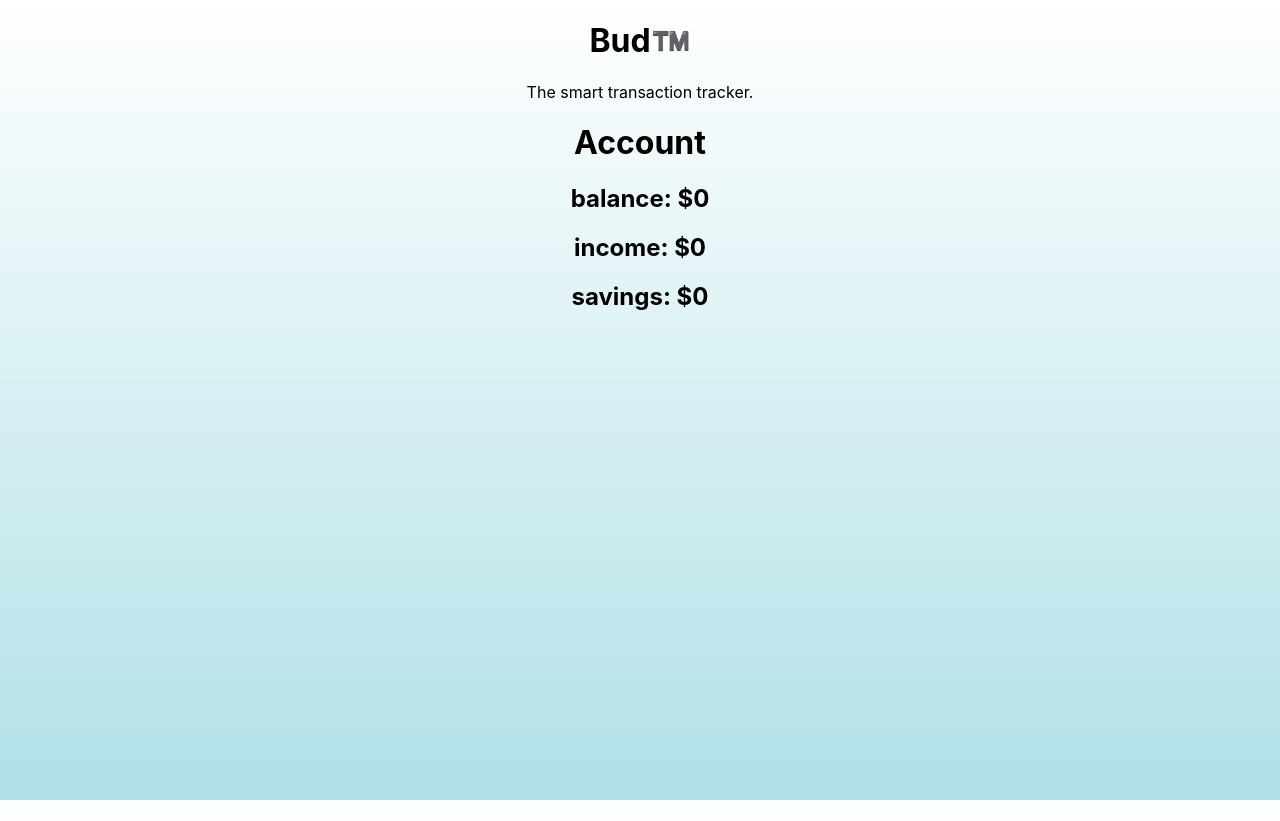
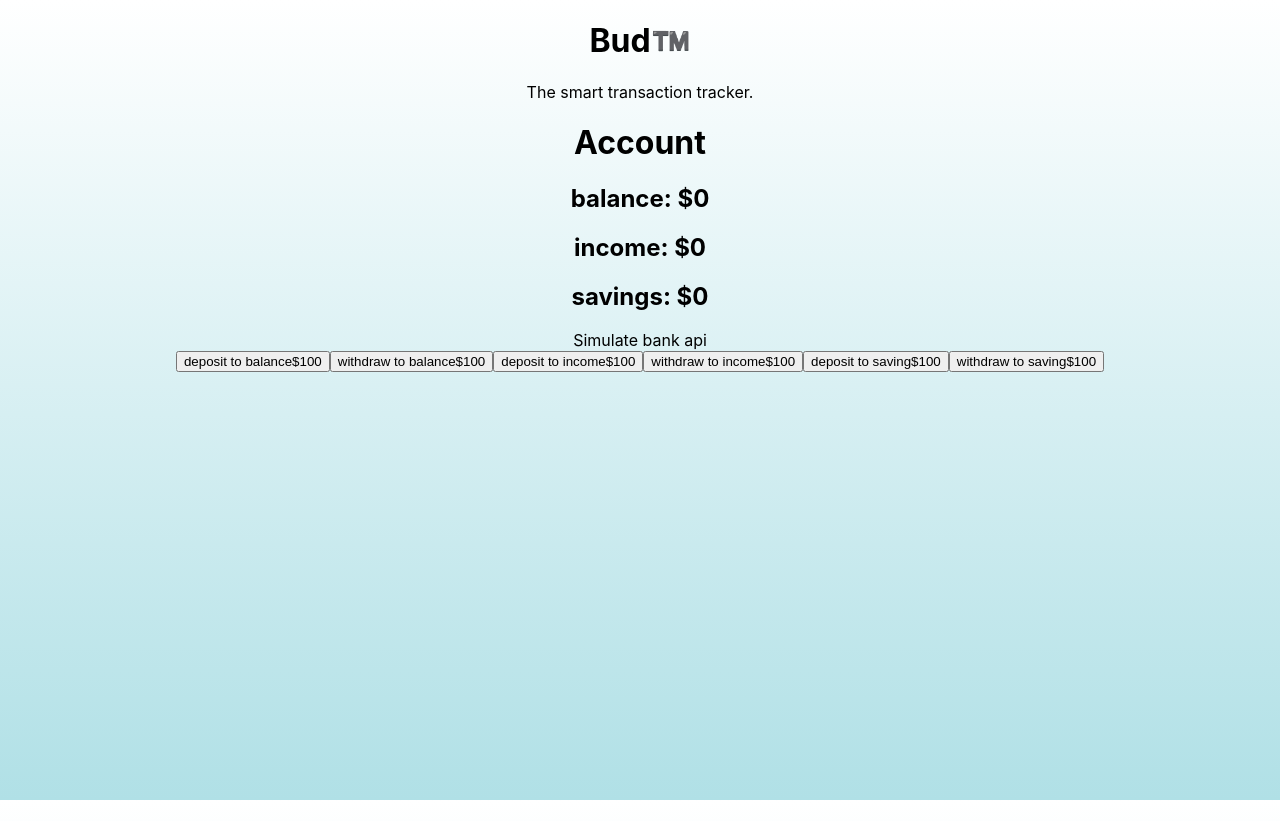
Before and after one commit to jackherberger/Bud, a React (Create React App) app in the folder budapp/client/: page /account in a window 1280 px wide. Built offline with nearby package versions, Linux system fonts and the light colour scheme; no server answers.

Commit message:
completed api

```diff
--- a/budapp/client/src/components/account/account.js
+++ b/budapp/client/src/components/account/account.js
@@ -1,6 +1,7 @@
 import React, { useEffect, useState } from "react"
 
 function AccountDisplay() {
+  const accountId = "654f1da3a472ccdb5403c95d" // sample id
   const [info, setInfo] = useState(
     {
       balance: 0,
@@ -9,19 +10,102 @@ function AccountDisplay() {
     }
   )
   function getInfo() {
-    const promise = fetch("http://localhost:8000/account/654f1da3a472ccdb5403c95d")// sample id
+    const promise = fetch("http://localhost:8000/account/" + accountId)// sample id
+    return promise
+  }
+
+  function updateBalance(amount, operator) {
+    let newBalance = 0
+    if (operator === "+") {
+      newBalance = info.balance + amount
+    } else if (operator === "-") {
+      newBalance = info.balance - amount
+    }
+    const promise = fetch("http://localhost:8000/account/" + accountId + "/balance",
+      {
+        method: "PATCH",
+        headers: {
+          "Content-Type": "application/json",
+        },
+        body: JSON.stringify({
+          balance: newBalance,
+        })
+      })// sample id
+    return promise
+  }
+
+  function updateIncome(amount, operator) {
+    let newIncome = 0
+    if (operator === "+") {
+      newIncome = info.income + amount
+    } else if (operator === "-") {
+      newIncome = info.income - amount
+    }
+    const promise = fetch("http://localhost:8000/account/" + accountId + "/income",
+      {
+        method: "PATCH",
+        headers: {
+          "Content-Type": "application/json",
+        },
+        body: JSON.stringify({
+          income: newIncome,
+        })
+      })// sample id
+    return promise
+  }
+
+  function updateSaving(amount, operator) {
+    let newSaving = 0
+    if (operator === "+") {
+      newSaving = info.saving + amount
+    } else if (operator === "-") {
+      newSaving = info.saving - amount
+    }
+    const promise = fetch("http://localhost:8000/account/" + accountId + "/saving",
+      {
+        method: "PATCH",
+        headers: {
+          "Content-Type": "application/json",
+        },
+        body: JSON.stringify({
+          saving: newSaving,
+        })
+      })// sample id
     return promise
   }
   useEffect(() => {
-    getInfo().then((res) => res.json()).then((json) => setInfo(json.account[0])).catch((error) => { console.log(error); });
+    getInfo()
+      .then((res) => res.json())
+      .then((json) => setInfo(json.account[0]))
+      .catch((error) => { console.log(error); });
   }, [])
+
+  function renderBankApi() {
+    // TODO: implement bank api to change account info
+    return (
+      <div>
+        <button onClick={() => updateBalance(100, "+").then((res) => { if (res.ok) setInfo({ ...info, balance: (info.balance + 100) }) })}>deposit to balance$100</button>
+        <button onClick={() => updateBalance(100, "-").then((res) => { if (res.ok) setInfo({ ...info, balance: (info.balance - 100) }) })}>withdraw to balance$100</button>
+        <button onClick={() => updateIncome(100, "+").then((res) => { if (res.ok) setInfo({ ...info, income: (info.income + 100) }) })}>deposit to income$100</button>
+        <button onClick={() => updateIncome(100, "-").then((res) => { if (res.ok) setInfo({ ...info, income: (info.income - 100) }) })}>withdraw to income$100</button>
+        <button onClick={() => updateSaving(100, "+").then((res) => { if (res.ok) setInfo({ ...info, saving: (info.saving + 100) }) })}>deposit to saving$100</button>
+        <button onClick={() => updateSaving(100, "-").then((res) => { if (res.ok) setInfo({ ...info, saving: (info.saving - 100) }) })}>withdraw to saving$100</button>
+      </div>
+    )
+  }
   return (
-    <div>
+    <React.Fragment>
+      <div>
       <h1>Account</h1>
       <h2>balance: ${info.balance}</h2>
       <h2>income: ${info.income}</h2>
       <h2>savings: ${info.saving}</h2>
-    </div>
+      </div>
+      <div>
+        Simulate bank api
+        {renderBankApi()}
+      </div>
+    </React.Fragment>
   )
 }
 export default AccountDisplay
```
Also changed, not shown: 1 other file (tests, documents, lock files or other folders).
